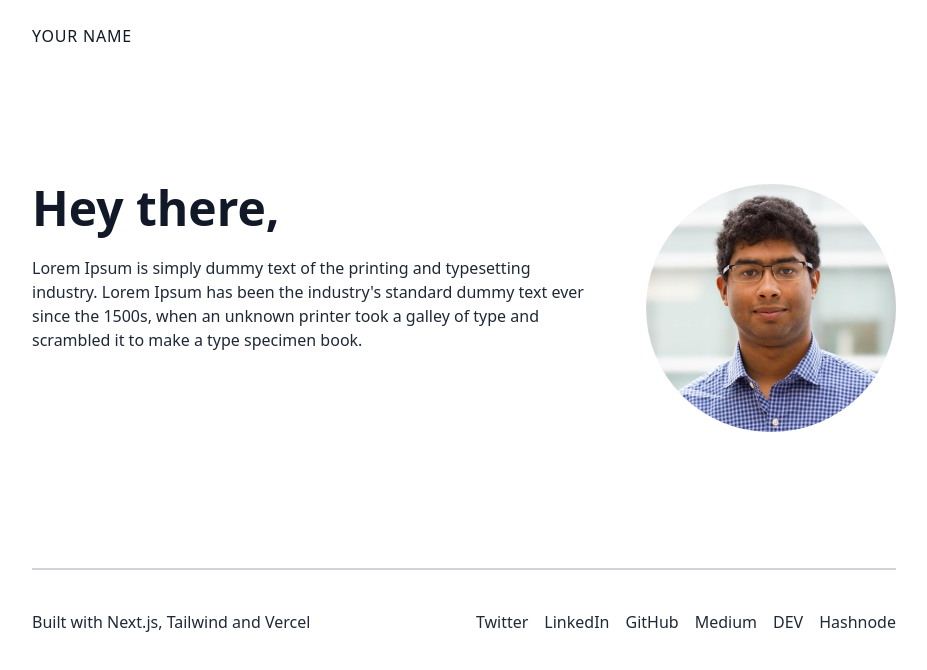
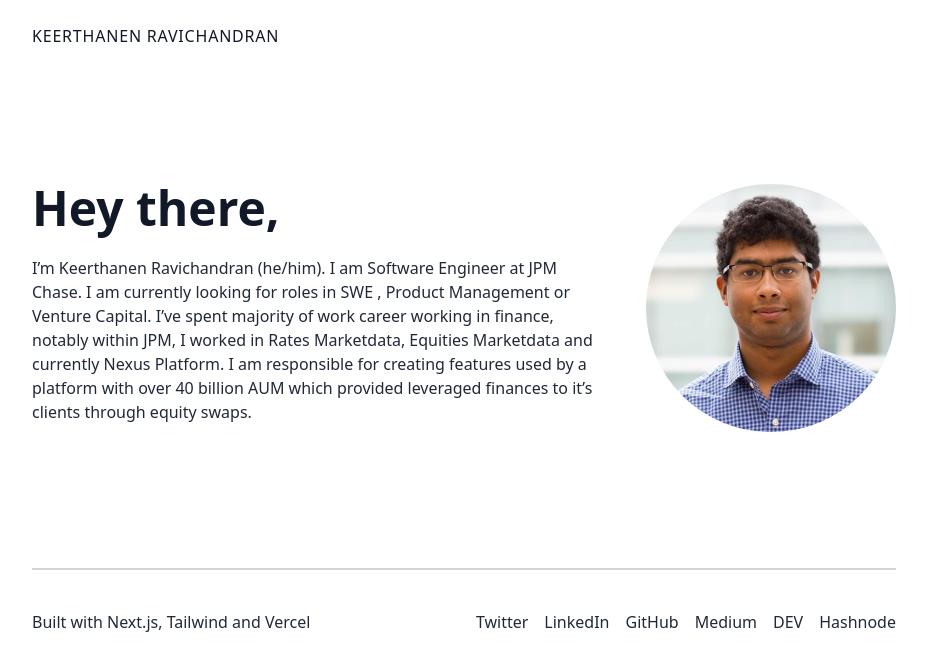
Before and after one commit to keerthanenr/portfolio_website_next, a Next.js app: page / in a window 1280 px wide. Shown: the top 670 px of the page, without its empty margins (176-1103 px from the left). Built offline with nearby package versions, Linux system fonts and the light colour scheme.

Commit message:
updating name and title

```diff
--- a/components/About.js
+++ b/components/About.js
@@ -13,10 +13,10 @@ const About = () => {
                     </h1>
                     <div className="mt-6 text-gray-800 dark:text-white">
                         <p className="mb-4">
-                            Lorem Ipsum is simply dummy text of the printing and typesetting industry.
-                            Lorem Ipsum has been the industry's standard dummy text ever since the 1500s,
-                            when an unknown printer took a galley of type and scrambled it to make a
-                            type specimen book.
+                        I’m Keerthanen Ravichandran (he/him). I am Software Engineer at JPM Chase.
+                        I am currently looking for roles in SWE , Product Management or Venture Capital. I’ve spent majority of work career working in finance, notably within JPM,
+                        I worked in Rates Marketdata, Equities Marketdata and currently Nexus Platform.
+                        I am responsible for creating features used by a platform with over 40 billion AUM which provided leveraged finances to it’s clients through equity swaps.
                         </p>
                     </div>
                 </div>
--- a/components/Navigation.js
+++ b/components/Navigation.js
@@ -9,7 +9,7 @@ const Navigation = () => {
                     <a
                         className={"font-medium tracking-wider transition-colors text-gray-900 hover:text-sky-500 uppercase dark:text-white"}
                     >
-                        Your Name
+                        Keerthanen Ravichandran
                     </a>
                 </Link>
             </div>
```
